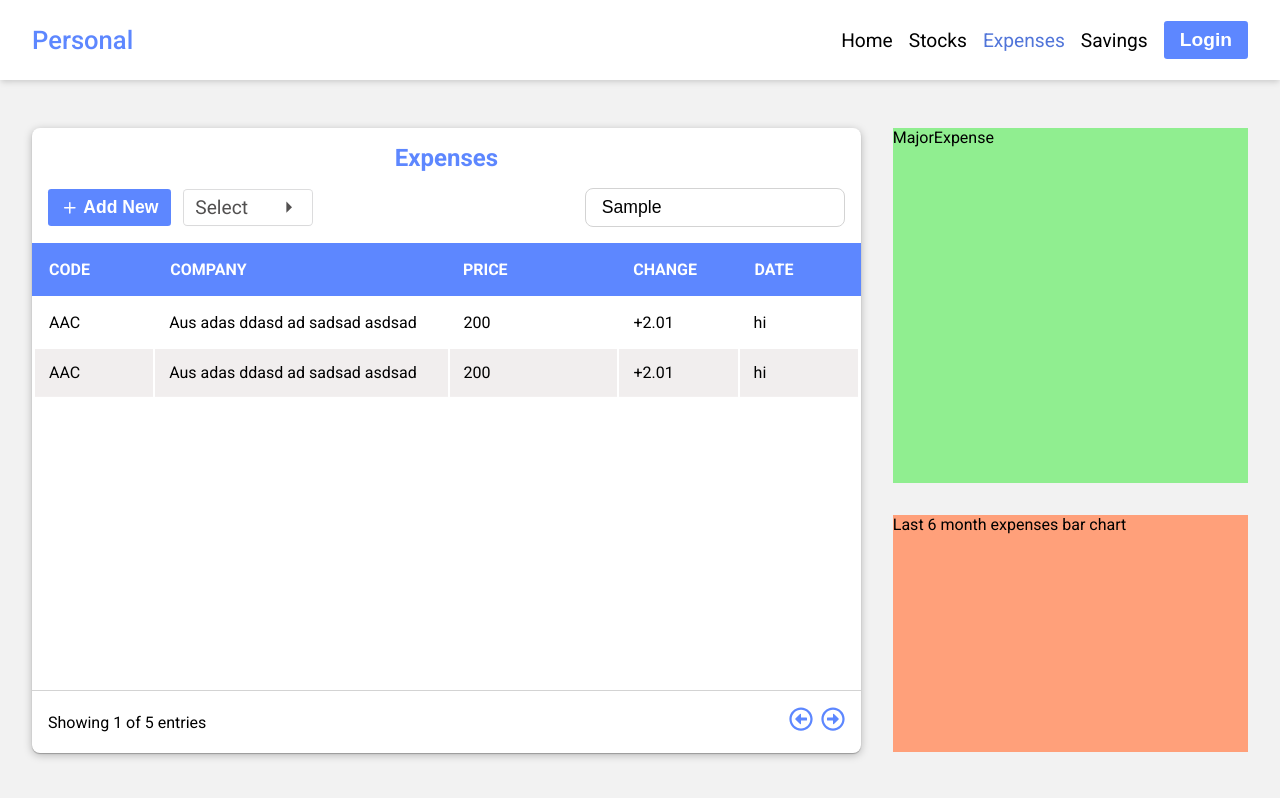
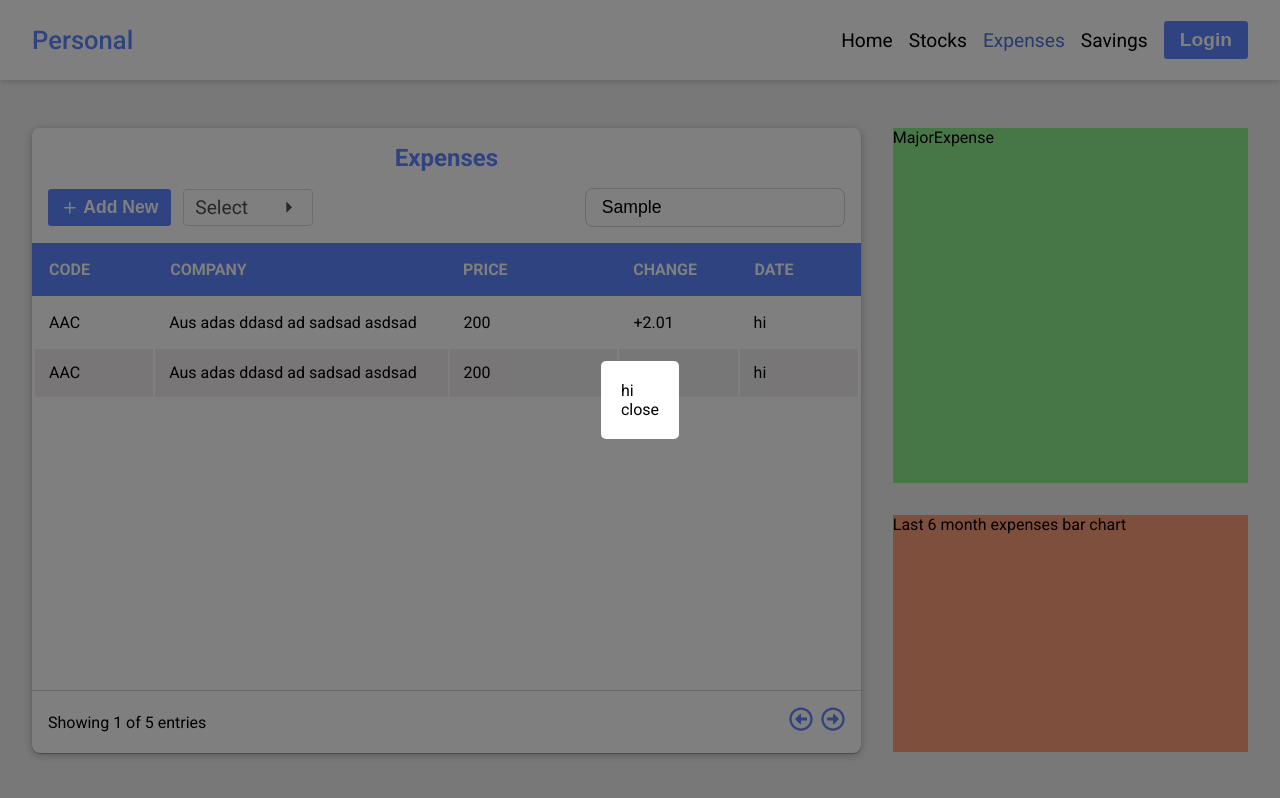
Before and after one commit to gamitej/Personal-Investment, a React (Vite) app in the folder client/: page /expenses in a window 1280 px wide. Both pictures are taken after typing "Sample" into the empty fields and a click on the button "Add New". Built offline with nearby package versions, Linux system fonts and the light colour scheme.

Commit message:
BUILD : pop modal css done

```diff
--- /dev/null
+++ b/client/src/components/modal/Modal.scss
@@ -0,0 +1,35 @@
+.modal-overlay {
+  position: fixed;
+  top: 0;
+  left: 0;
+  width: 100%;
+  height: 100%;
+  background-color: rgba(0, 0, 0, 0.5);
+  display: flex;
+  justify-content: center;
+  align-items: center;
+}
+
+.modal {
+  background-color: white;
+  padding: 20px;
+  border-radius: 5px;
+}
+
+@keyframes slideInCenter {
+  from {
+    opacity: 0;
+  }
+  to {
+    opacity: 1;
+  }
+}
+
+@keyframes slideOutCenter {
+  from {
+    opacity: 1;
+  }
+  to {
+    opacity: 0;
+  }
+}
--- /dev/null
+++ b/client/src/components/modal/Modal.tsx
@@ -0,0 +1,34 @@
+// import { useCallback, useEffect, useState } from "react";
+import "./Modal.scss";
+
+interface ModalProps {
+  isOpen: boolean;
+  onClose: () => void;
+}
+
+const Modal = ({ isOpen, onClose }: ModalProps) => {
+  if (!isOpen) return null;
+
+  /**
+   * TSX
+   */
+  return (
+    <div
+      className="modal-overlay"
+      style={{
+        animation: `${
+          isOpen
+            ? "slideInCenter 0.5s forwards"
+            : "slideOutCenter 0.5s forwards"
+        }`,
+      }}
+    >
+      <div className="modal">
+        hi
+        <div onClick={onClose}>close</div>
+      </div>
+    </div>
+  );
+};
+
+export default Modal;
--- a/client/src/pages/Expenses/ExpenseTable.tsx
+++ b/client/src/pages/Expenses/ExpenseTable.tsx
@@ -85,7 +85,14 @@ const rows = [
   },
 ];
 
-const ExpenseTable = () => {
+interface ExpenseTableProps {
+  handleClick: () => void;
+}
+
+const ExpenseTable = ({ handleClick }: ExpenseTableProps) => {
+  /**
+   * TSX
+   */
   return (
     <div>
       <Table
@@ -96,7 +103,7 @@ const ExpenseTable = () => {
         tableHeight="calc(100vh - 25.5rem)"
         additionalLeftSideToolbarComp={
           <div className="additional-comp">
-            <AddButton handleClick={() => {}} />
+            <AddButton handleClick={handleClick} />
             <Dropdown onChange={() => {}} options={[]} selectedValue={null} />
           </div>
         }
--- a/client/src/pages/Expenses/index.tsx
+++ b/client/src/pages/Expenses/index.tsx
@@ -1,8 +1,12 @@
+import Modal from "@/components/modal/Modal";
 import "./Expenses.scss";
 import ExpenseTable from "./ExpenseTable";
 import MajorExpense from "./MajorExpense";
+import { useState } from "react";
 
 const Expenses = () => {
+  const [isModalOpen, setIsModalOpen] = useState(false);
+
   /**
    * TSX
    */
@@ -10,7 +14,8 @@ const Expenses = () => {
     <div className="expenses">
       <div className="container">
         <div className="expense-table">
-          <ExpenseTable />
+          <ExpenseTable handleClick={() => setIsModalOpen(true)} />
+          <Modal isOpen={isModalOpen} onClose={() => setIsModalOpen(false)} />
         </div>
         <div className="right">
           <div className="expense-right-top">
```
